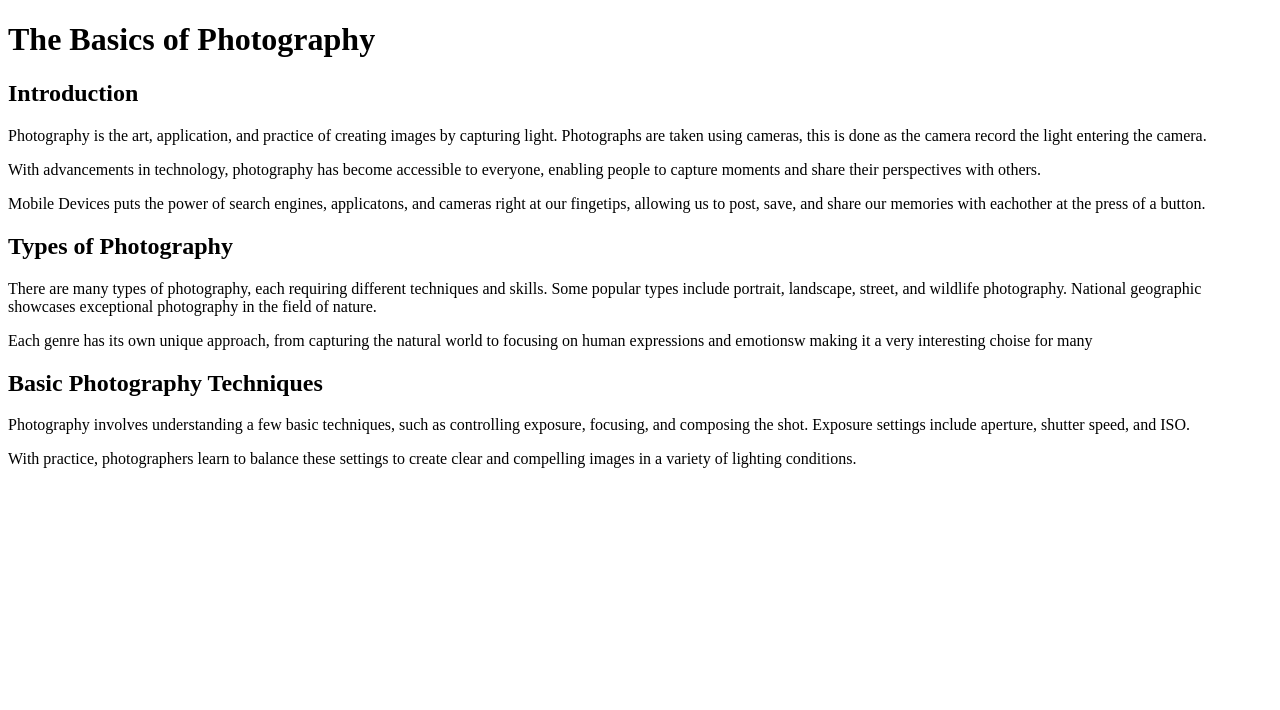
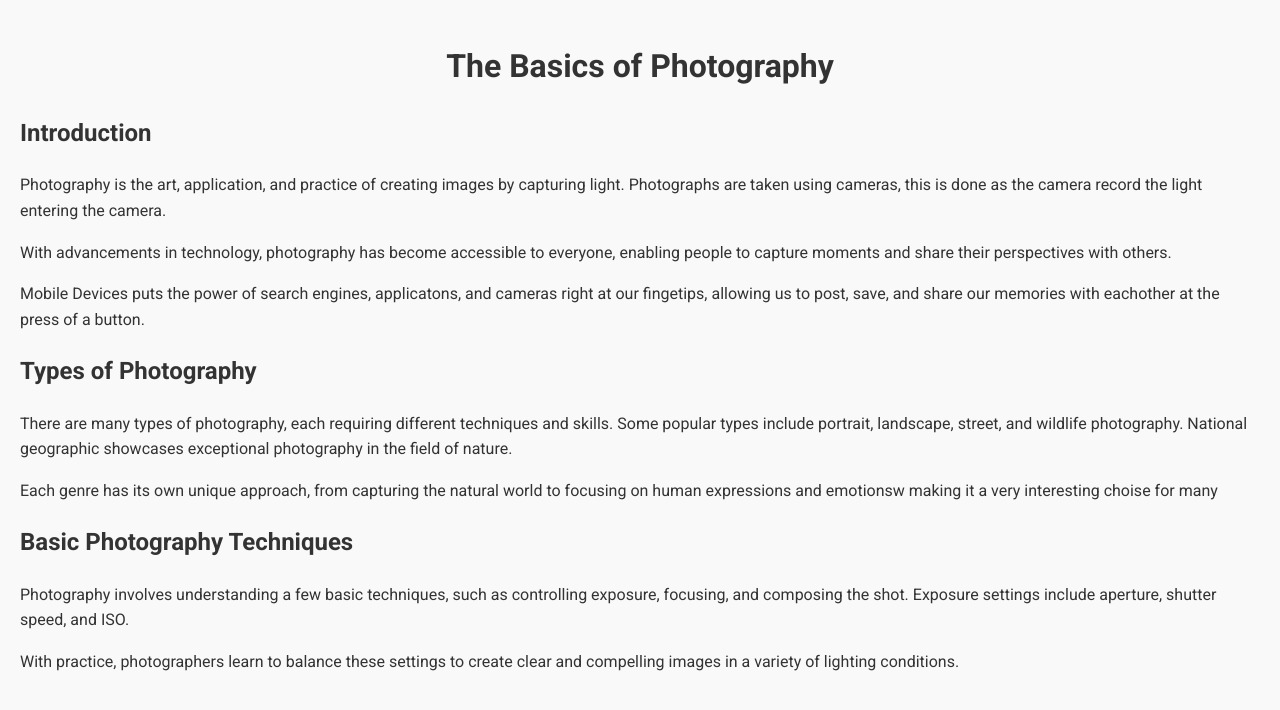
Before and after one commit to matthew41305/COMP001A.LectureActivityW4Typ, a plain HTML site: page index.html in a window 1280 px wide. Drawn offline with Linux system fonts and the light colour scheme.

Commit message:
wrong style link page

```diff
--- a/index.html
+++ b/index.html
@@ -5,7 +5,7 @@
     <meta name="viewport" content="width=device-width, initial-scale=1.0">
     <title>The Basics of Photography</title>
     <link href="https://fonts.googleapis.com/css2?family=Roboto:wght@400;700&family=Merriweather:wght@400;700&display=swap" rel="stylesheet">
-    <link rel="stylesheet" href="styles.css">
+    <link rel="stylesheet" href="main.css">
 </head>
 <body>
 
--- a/main.css
+++ b/main.css
@@ -0,0 +1,15 @@
+/* Google Fonts */
+body {
+    font-family: 'Roboto', sans-serif;
+    line-height: 1.6;
+    color: #333;
+    margin: 0;
+    padding: 20px;
+    background-color: #f9f9f9;
+}
+
+/* Header Styling */
+header {
+    text-align: center;
+    margin-bottom: 20px;
+}
```
